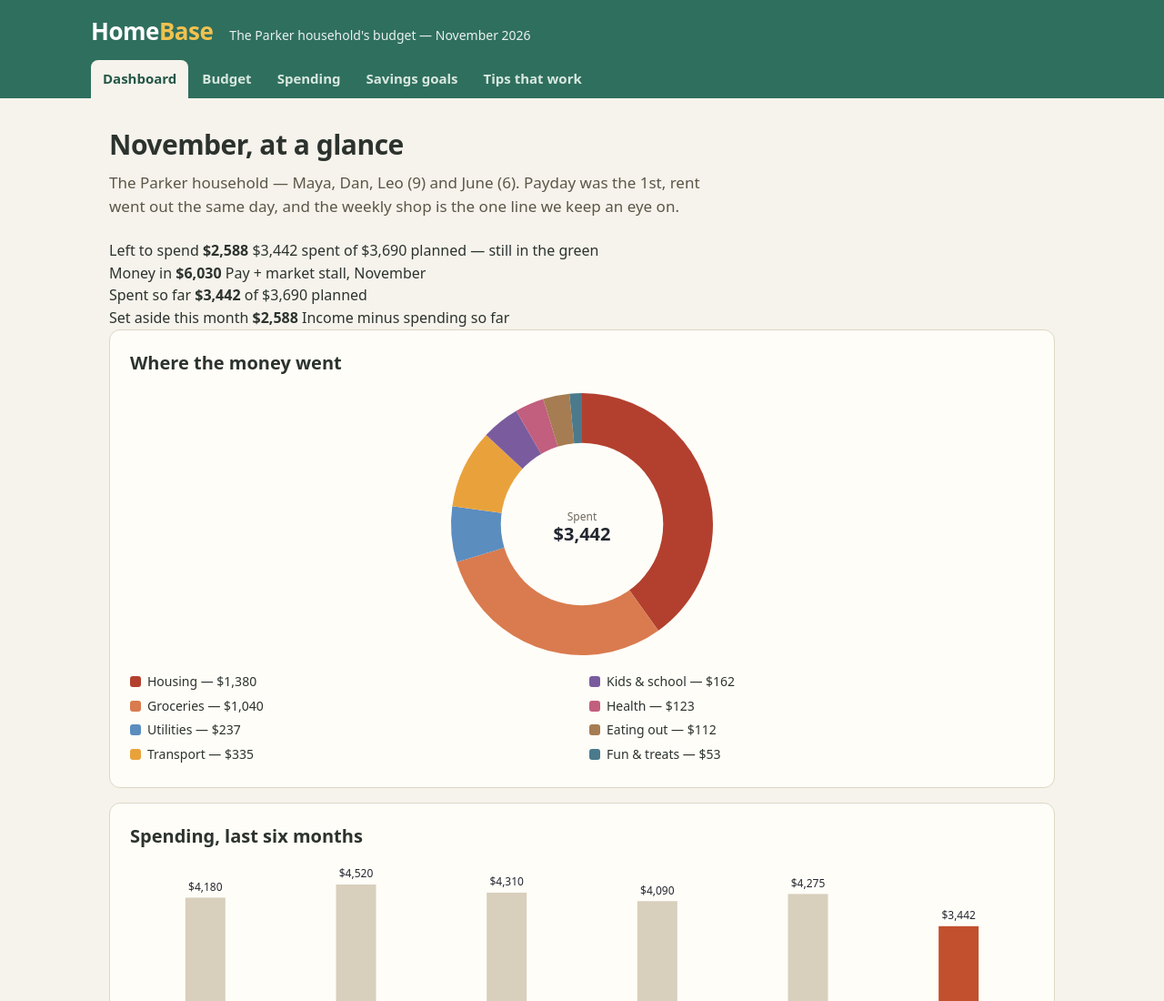
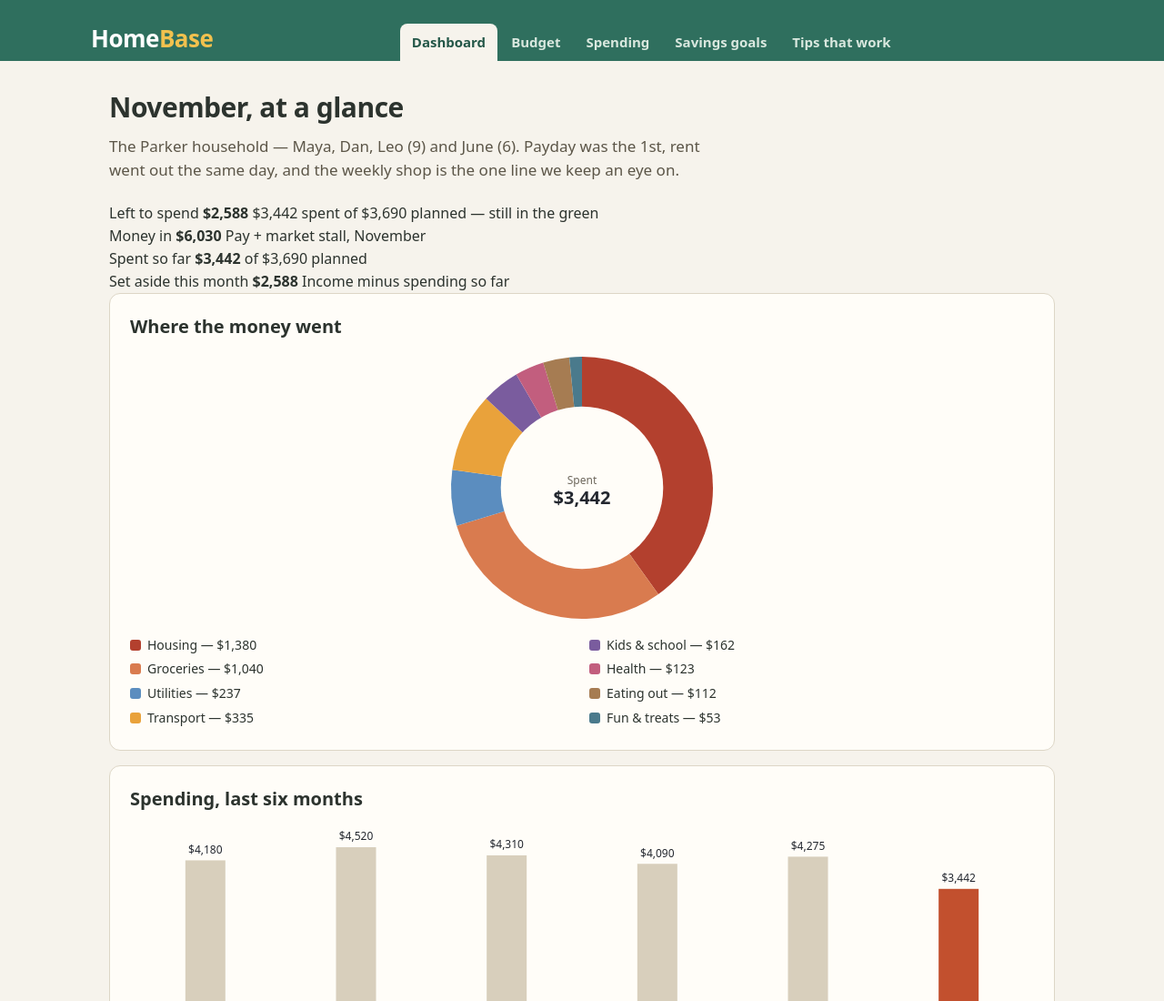
Before and after one commit to Anonone404/makefun-budget-site, a plain HTML site: page app/index.html in a window 1280 px wide. Shown: the top 1100 px of the page at 91% size. Drawn offline with Linux system fonts and the light colour scheme.

```diff
--- a/app/index.html
+++ b/app/index.html
@@ -11,8 +11,6 @@
 <header class="site-header">
   <div class="top-inner">
     <a class="brand" href="#/dashboard">Home<span>Base</span></a>
-    <p class="tagline">The Parker household's budget — November 2026</p>
-  </div>
     <nav class="site-nav" aria-label="Sections">
       <a href="#/dashboard">Dashboard</a>
       <a href="#/budget">Budget</a>
@@ -20,6 +18,7 @@
       <a href="#/goals">Savings goals</a>
       <a href="#/tips">Tips that work</a>
     </nav>
+  </div>
 </header>
 <main id="page">
   <noscript><h1>HomeBase needs JavaScript</h1>
```
Lines whose indentation alone changed are shown as unchanged.
